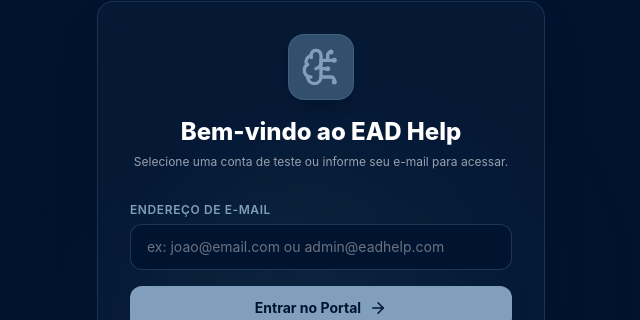
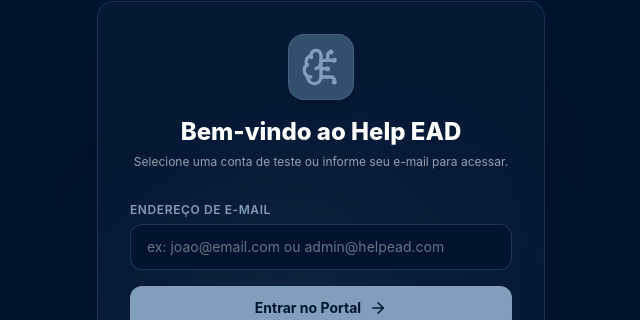
Before and after one commit to arporj/ead-help, a React (Vite) app: page /login in a window 1280 px wide. Shown: the part 96-416 px from the top of the page, without its empty margins (319-959 px from the left). Built offline with nearby package versions, Linux system fonts and the light colour scheme; no server answers.

Commit message:
refactor(login): atualiza titulo de boas-vindas e email de exemplo

```diff
--- a/src/pages/Login.tsx
+++ b/src/pages/Login.tsx
@@ -70,7 +70,7 @@ export const Login: React.FC = () => {
           <div className="bg-brand-medium text-brand-light p-3 rounded-2xl border border-brand-light/20 mb-4 shadow-lg">
             <BrainCircuit className="w-10 h-10" />
           </div>
-          <h2 className="text-2xl font-extrabold text-white">Bem-vindo ao EAD Help</h2>
+          <h2 className="text-2xl font-extrabold text-white">Bem-vindo ao Help EAD</h2>
           <p className="text-gray-400 text-xs mt-1.5">Selecione uma conta de teste ou informe seu e-mail para acessar.</p>
         </div>
 
@@ -89,7 +89,7 @@ export const Login: React.FC = () => {
             <input
               type="email"
               disabled={loading}
-              placeholder="ex: joao@email.com ou admin@eadhelp.com"
+              placeholder="ex: joao@email.com ou admin@helpead.com"
               value={email}
               onChange={(e) => { setEmail(e.target.value); setError(''); }}
               className="w-full bg-brand-dark border border-brand-medium/60 rounded-xl px-4 py-3 text-sm focus:border-brand-light focus:outline-none transition-all placeholder:text-gray-500 disabled:opacity-50"
```
